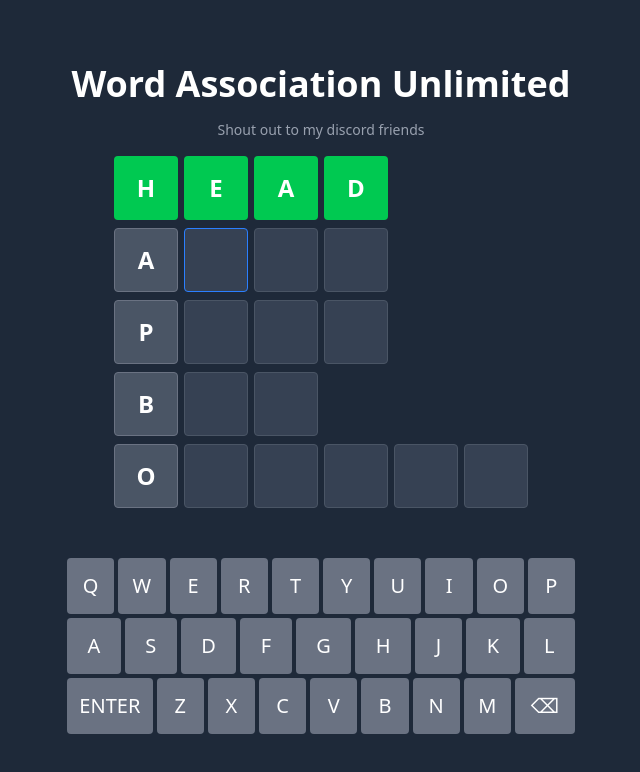
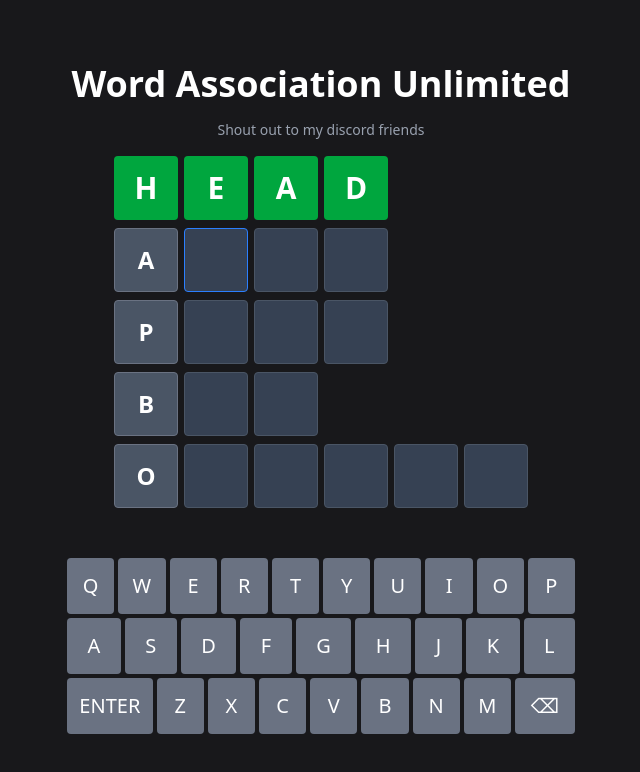
Before and after one commit to stormynight9/word-association-unlimited, a Next.js app: page / in a window 1280 px wide. Both pictures are taken after a click on the button "ENTER". Shown: the top 772 px of the page, without its empty margins (319-959 px from the left). Built offline with nearby package versions, Linux system fonts and the light colour scheme.

Commit message:
color changes

```diff
--- a/src/app/page.tsx
+++ b/src/app/page.tsx
@@ -9,7 +9,7 @@ function getRandomItem<T>(array: T[]): T {
 }
 
 const RevealedLetterTile = ({ letter }: { letter: string }) => (
-    <div className='flex h-14 w-14 items-center justify-center rounded bg-green-500 text-2xl font-bold text-white sm:h-16 sm:w-16'>
+    <div className='flex h-14 w-14 items-center justify-center rounded bg-green-600 text-3xl font-bold text-white sm:h-16 sm:w-16'>
         {letter}
     </div>
 )
@@ -49,7 +49,7 @@ const ConfettiParticle = () => {
     const colors = [
         'bg-yellow-400',
         'bg-pink-400',
-        'bg-green-400',
+        'bg-green-500',
         'bg-blue-400',
         'bg-purple-400',
         'bg-red-400',
@@ -366,7 +366,7 @@ export default function WordAssociationGame() {
     }
 
     return (
-        <div className='relative flex min-h-screen flex-col items-center justify-center overflow-hidden bg-gray-800 p-4 text-white'>
+        <div className='relative flex min-h-screen flex-col items-center justify-center overflow-hidden bg-zinc-900 p-4 text-white'>
             {showConfetti && <ConfettiEffect />}
             <div className='mb-4 text-center'>
                 <h1 className='mb-4 text-4xl font-bold'>
@@ -459,7 +459,7 @@ export default function WordAssociationGame() {
 
             {feedback && (
                 <p
-                    className={`z-10 mb-4 text-xl ${feedback.includes('completed') ? 'text-green-400' : 'text-red-400'}`}
+                    className={`z-10 mb-4 text-xl ${feedback.includes('completed') ? 'text-green-600' : 'text-red-400'}`}
                 >
                     {feedback}
                 </p>
```
